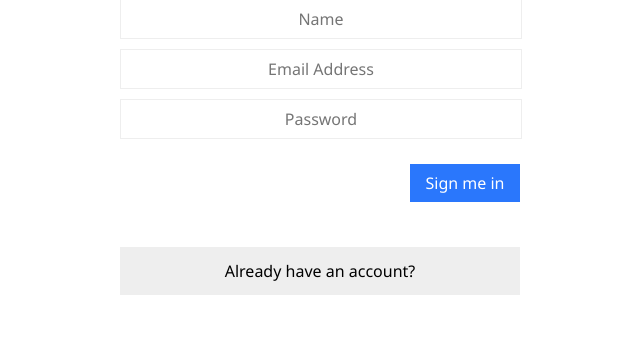
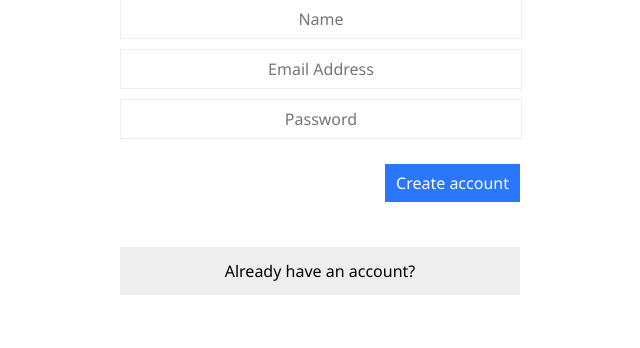
Before and after one commit to dennis1248/blog-php-mirror, a PHP site: page /pages/create_account.php in a window 1280 px wide. Shown: the part 209-557 px from the top of the page, without its empty margins (320-960 px from the left). Run offline with PHP 8.4, Linux system fonts and the light colour scheme.

Commit message:
SIGN IN and LOGIN fixes

```diff
--- a/css/create_account.css
+++ b/css/create_account.css
@@ -48,7 +48,7 @@ input {
 }
 
 input[type=button] {
-  width: 110px;
+  width: 135px;
   height: 38px;
   background-color: #2a77fc;
   border: 0;
--- a/pages/create_account.php
+++ b/pages/create_account.php
@@ -9,9 +9,9 @@
         <input type="text" name="name" placeholder="Name">
         <input type="text" name="email" placeholder="Email Address">
         <input type="text" name="password" placeholder="Password">
-        <input type="button" name="create_acc_send" value="Sign me in">
+        <input type="button" name="create_acc_send" value="Create account">
       </form>
-      <a class="form_footer" href="/pages/create_account.php">Already have an account?</a>
+      <a class="form_footer" href="/pages/login.php">Already have an account?</a>
     </div>
   </div>
 
```
